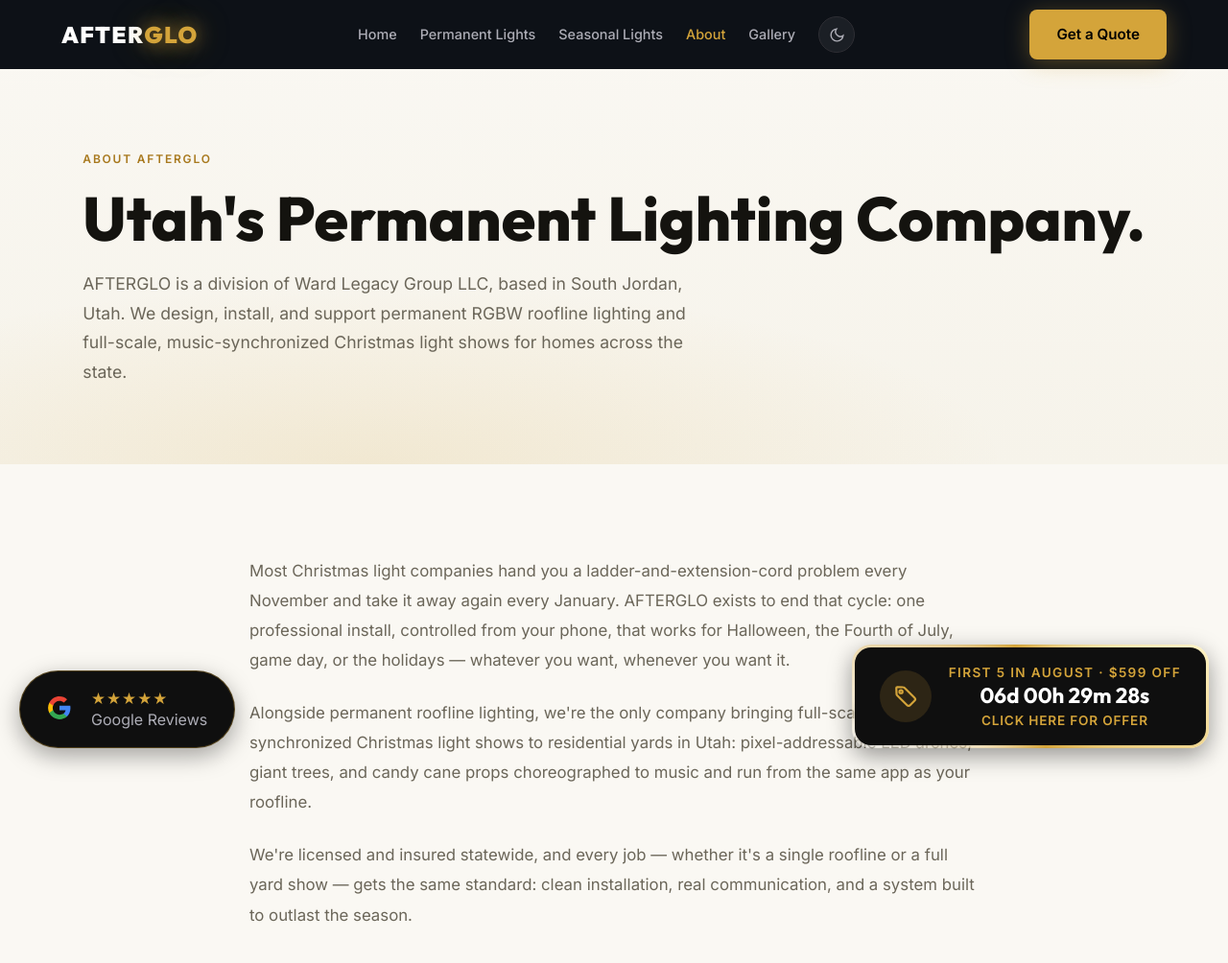
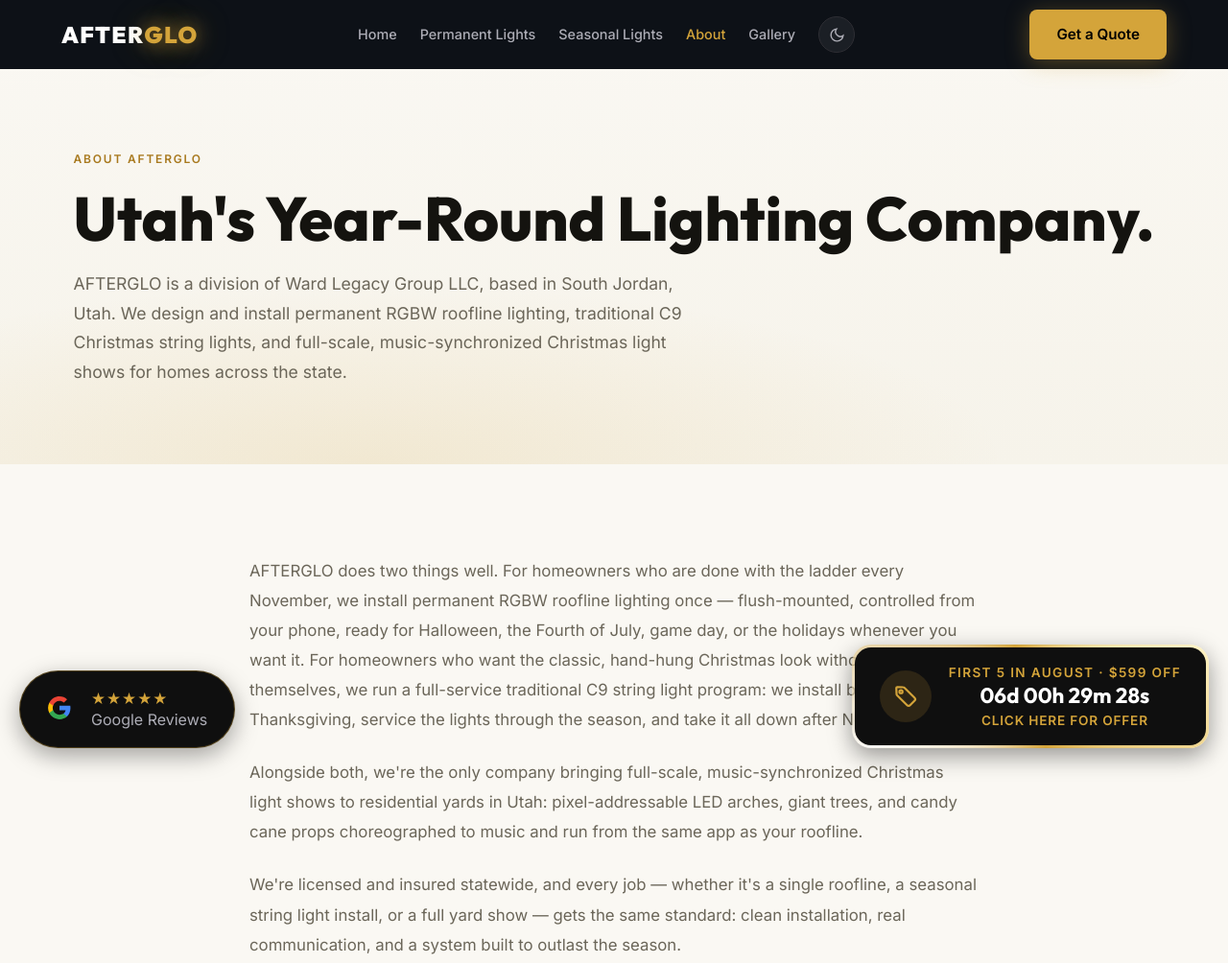
Before and after one commit to gamesum/gamesum.github.io, a plain HTML site: page docs/about.html in a window 1280 px wide. Shown: the top 1004 px of the page at 96% size. Drawn offline with Linux system fonts and the light colour scheme.

Commit message:
Fix About page to represent seasonal string lights, site-wide footer, misc updates
- About page hero/story rewritten: AFTERGLO offers permanent roofline
  lighting AND full-service traditional C9 string light installs, not
  just permanent lighting. Updated meta description to match.
- Fixed the same omission in the footer description on all 5 marketing
  pages (was permanent-lighting-only)
- Removed "C9" from the seasonal-lights page hero title
- Homepage seasonal slider: swapped one photo, relabeled both sides
  "Red & White" per request

```diff
--- a/docs/about.html
+++ b/docs/about.html
@@ -6,7 +6,7 @@
   <meta name="referrer" content="strict-origin-when-cross-origin" />
   <meta name="viewport" content="width=device-width, initial-scale=1.0" />
   <title>About | AFTERGLO Lighting Co.</title>
-  <meta name="description" content="AFTERGLO is Utah's permanent LED lighting and Christmas light show company: a division of Ward Legacy Group LLC, based in South Jordan, licensed and insured statewide." />
+  <meta name="description" content="AFTERGLO is Utah's permanent LED lighting, traditional Christmas string light, and music-synchronized light show company: a division of Ward Legacy Group LLC, based in South Jordan, licensed and insured statewide." />
   <link rel="icon" type="image/png" href="afterglo-favicon.png" />
   <link rel="preconnect" href="https://fonts.googleapis.com" />
   <link rel="preconnect" href="https://fonts.gstatic.com" crossorigin />
@@ -243,8 +243,8 @@
     <div class="page-hero-bg"></div>
     <div class="container">
       <div class="section-label fade-in">About AFTERGLO</div>
-      <h1 class="section-title fade-in fade-delay-1" style="font-size:clamp(2.5rem,5vw,4rem);">Utah's Permanent Lighting Company.</h1>
-      <p class="section-sub fade-in fade-delay-2">AFTERGLO is a division of Ward Legacy Group LLC, based in South Jordan, Utah. We design, install, and support permanent RGBW roofline lighting and full-scale, music-synchronized Christmas light shows for homes across the state.</p>
+      <h1 class="section-title fade-in fade-delay-1" style="font-size:clamp(2.5rem,5vw,4rem);">Utah's Year-Round Lighting Company.</h1>
+      <p class="section-sub fade-in fade-delay-2">AFTERGLO is a division of Ward Legacy Group LLC, based in South Jordan, Utah. We design and install permanent RGBW roofline lighting, traditional C9 Christmas string lights, and full-scale, music-synchronized Christmas light shows for homes across the state.</p>
     </div>
   </section>
 
@@ -252,9 +252,9 @@
   <section id="story">
     <div class="container">
       <div class="story-inner fade-in">
-        <p>Most Christmas light companies hand you a ladder-and-extension-cord problem every November and take it away again every January. AFTERGLO exists to end that cycle: one professional install, controlled from your phone, that works for Halloween, the Fourth of July, game day, or the holidays — whatever you want, whenever you want it.</p>
-        <p>Alongside permanent roofline lighting, we're the only company bringing full-scale, music-synchronized Christmas light shows to residential yards in Utah: pixel-addressable LED arches, giant trees, and candy cane props choreographed to music and run from the same app as your roofline.</p>
-        <p>We're licensed and insured statewide, and every job — whether it's a single roofline or a full yard show — gets the same standard: clean installation, real communication, and a system built to outlast the season.</p>
+        <p>AFTERGLO does two things well. For homeowners who are done with the ladder every November, we install permanent RGBW roofline lighting once — flush-mounted, controlled from your phone, ready for Halloween, the Fourth of July, game day, or the holidays whenever you want it. For homeowners who want the classic, hand-hung Christmas look without doing it themselves, we run a full-service traditional C9 string light program: we install before Thanksgiving, service the lights through the season, and take it all down after New Year's.</p>
+        <p>Alongside both, we're the only company bringing full-scale, music-synchronized Christmas light shows to residential yards in Utah: pixel-addressable LED arches, giant trees, and candy cane props choreographed to music and run from the same app as your roofline.</p>
+        <p>We're licensed and insured statewide, and every job — whether it's a single roofline, a seasonal string light install, or a full yard show — gets the same standard: clean installation, real communication, and a system built to outlast the season.</p>
       </div>
     </div>
   </section>
@@ -319,7 +319,7 @@
       <div class="footer-grid">
         <div>
           <div class="footer-logo">AFTER<span>GLO</span></div>
-          <p class="footer-desc">Utah's premier permanent LED lighting and Christmas light show company. We design, install, and support roofline lighting, music-synchronized yard shows, arches, and props statewide.</p>
+          <p class="footer-desc">Utah's premier LED lighting company. We design and install permanent RGBW roofline lighting, traditional C9 Christmas string lights, and full-scale music-synchronized light shows statewide.</p>
           <div class="social-links">
             <a href="https://www.facebook.com/profile.php?id=61593685353953" class="social-link" aria-label="Facebook" target="_blank" rel="noopener noreferrer">
               <svg width="16" height="16" fill="currentColor" viewBox="0 0 24 24"><path d="M18 2h-3a5 5 0 00-5 5v3H7v4h3v8h4v-8h3l1-4h-4V7a1 1 0 011-1h3z"/></svg>
```
Also changed, not shown: docs/gallery.html (+1 -1 lines), docs/index.html (+3 -3 lines), docs/permanent-lights.html (+1 -1 lines), docs/seasonal-lights.html (+2 -2 lines), docs/Resources/seasonal/seasonal-bluewhite-19234.jpg (added).
